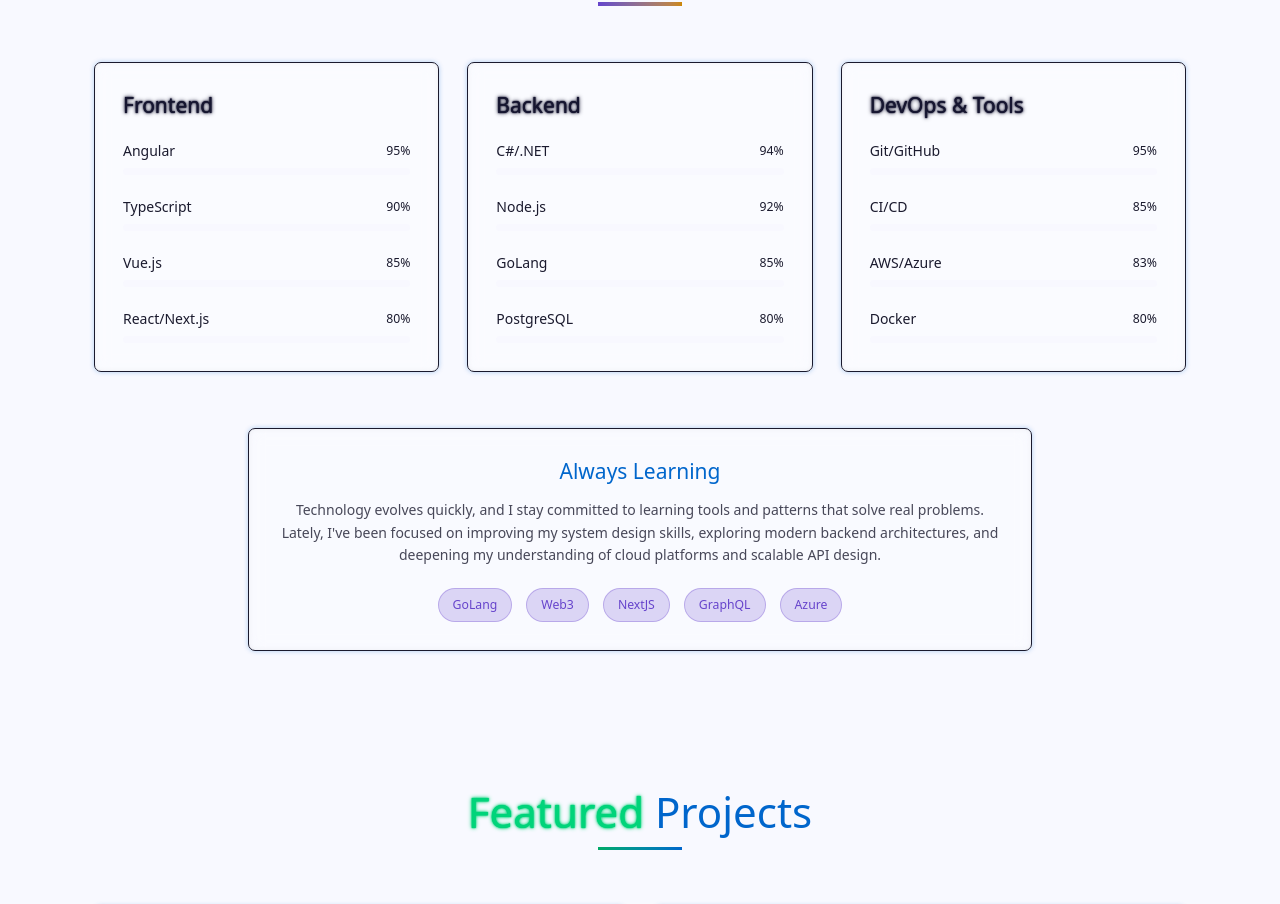
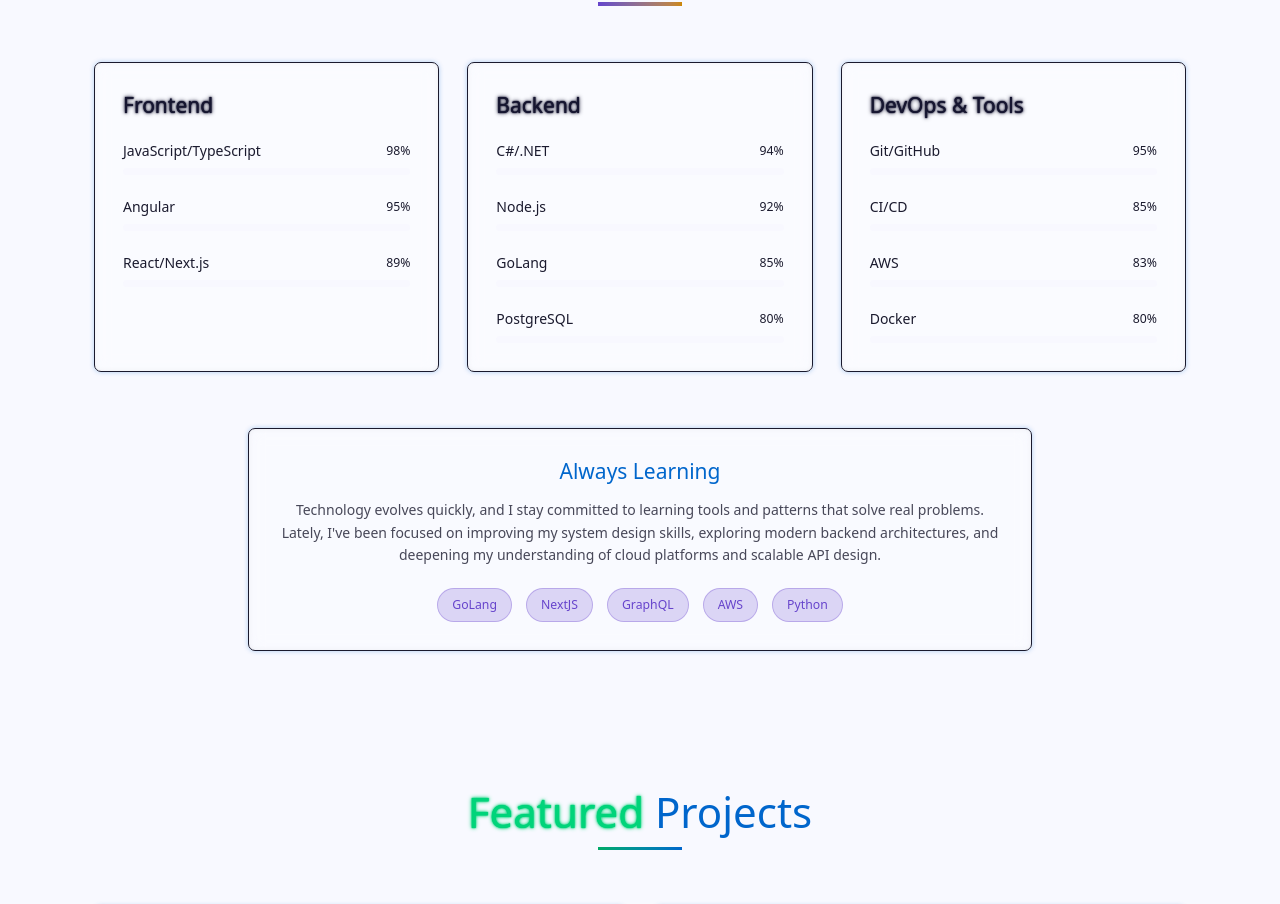
Before and after one commit to Travisaurus-Rex/portfolio, a Next.js app: page / in a window 1280 px wide. Shown: the part 1778-2682 px from the top of the page. Built offline with nearby package versions, Linux system fonts and the light colour scheme.

Commit message:
update skills

```diff
--- a/src/components/Skills.tsx
+++ b/src/components/Skills.tsx
@@ -10,10 +10,9 @@ export function Skills() {
       title: 'Frontend',
       color: 'neon-cyan',
       skills: [
+        { name: 'JavaScript/TypeScript', level: 98 },
         { name: 'Angular', level: 95 },
-        { name: 'TypeScript', level: 90 },
-        { name: 'Vue.js', level: 85 },
-        { name: 'React/Next.js', level: 80 },
+        { name: 'React/Next.js', level: 89 },
       ]
     },
     {
@@ -32,7 +31,7 @@ export function Skills() {
       skills: [
         { name: 'Git/GitHub', level: 95 },
         { name: 'CI/CD', level: 85 },
-        { name: 'AWS/Azure', level: 83 },
+        { name: 'AWS', level: 83 },
         { name: 'Docker', level: 80 }
       ]
     }
@@ -103,7 +102,7 @@ export function Skills() {
               Technology evolves quickly, and I stay committed to learning tools and patterns that solve real problems. Lately, I&apos;ve been focused on improving my system design skills, exploring modern backend architectures, and deepening my understanding of cloud platforms and scalable API design.
             </p>
             <div className="flex flex-wrap justify-center gap-4 mt-6">
-              {['GoLang', 'Web3', 'NextJS', 'GraphQL', 'Azure'].map((tech) => (
+              {['GoLang', 'NextJS', 'GraphQL', 'AWS', 'Python'].map((tech) => (
                 <span
                   key={tech}
                   className="px-4 py-2 rounded-full bg-neon-purple/20 text-neon-purple border border-neon-purple/30 text-sm"
```
